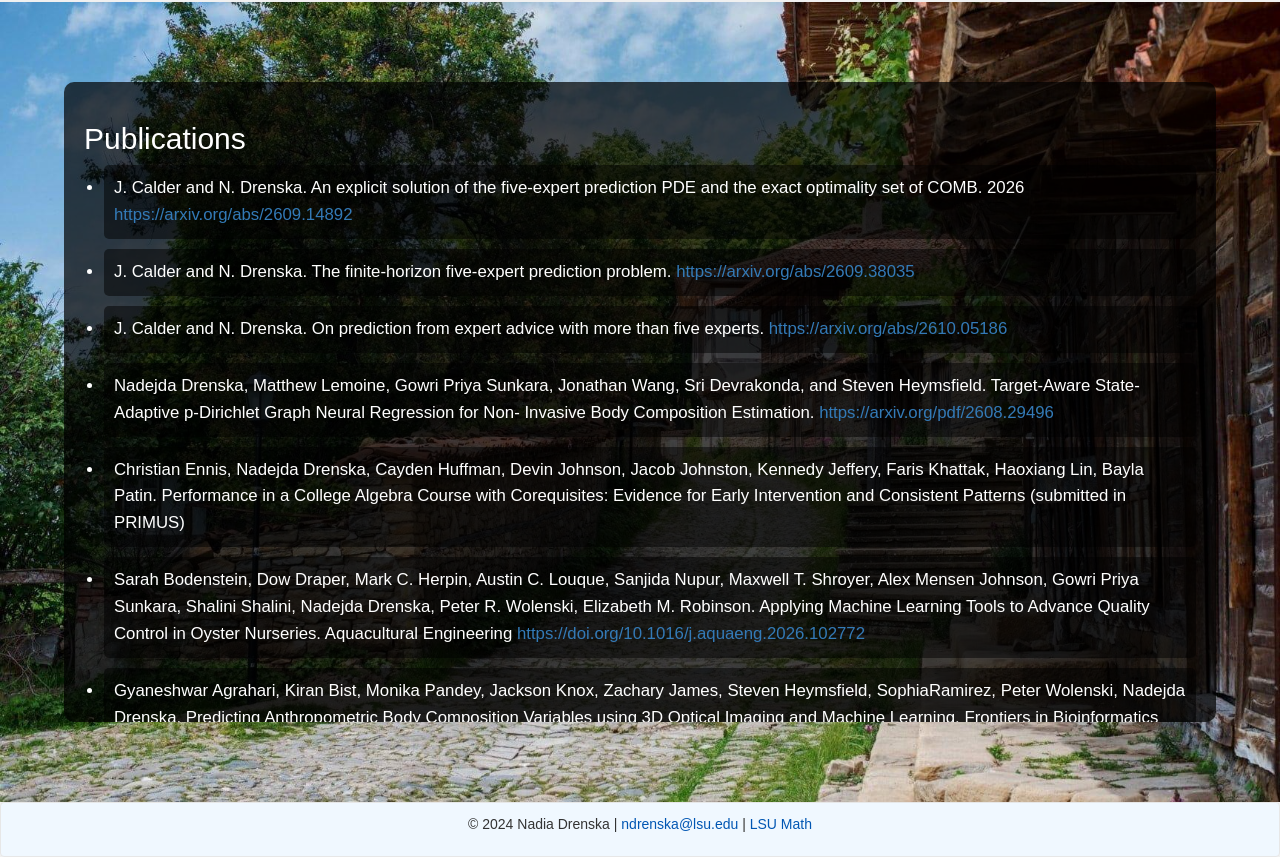
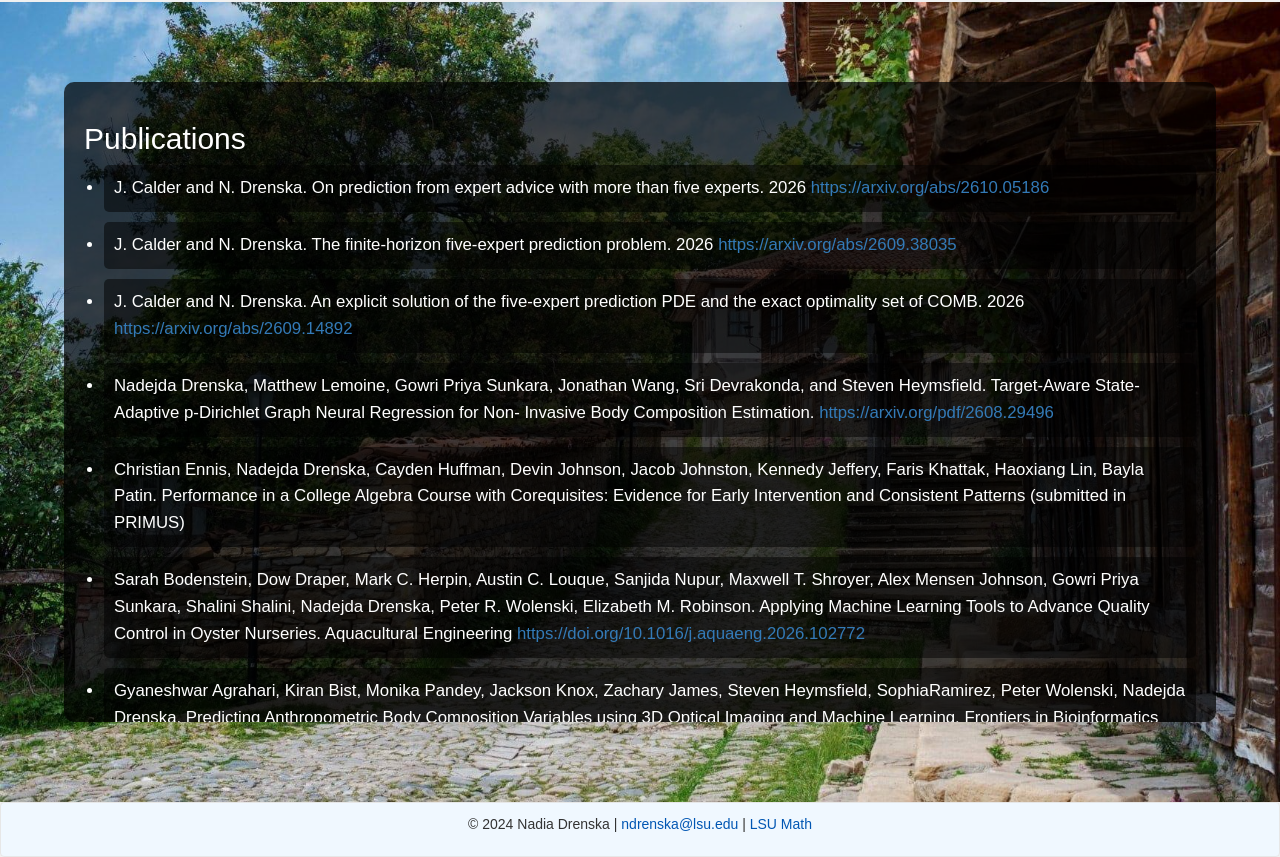
Before and after one commit to NadiaDrenska/website, a website: page research.html in a window 1280 px wide. Shown: the part 957-1814 px from the top of the page. Drawn offline with nearby package versions, Linux system fonts and the light colour scheme.

Commit message:
Update research.html

```diff
--- a/research.html
+++ b/research.html
@@ -180,10 +180,10 @@
             <div class="background-section-content scrollable-list">
                 <h2>Publications</h2>
                 <ul>
+                    <li>J. Calder and N. Drenska.  On prediction from expert advice with more than five experts. 2026 <a href="https://arxiv.org/abs/2610.05186" target="_blank">https://arxiv.org/abs/2610.05186</a></li>
+                    <li>J. Calder and N. Drenska. The finite-horizon five-expert prediction problem. 2026 <a href="https://arxiv.org/abs/2609.38035" target="_blank">https://arxiv.org/abs/2609.38035</a></li>
                     <li>J. Calder and N. Drenska. An explicit solution of the five-expert prediction PDE and the exact optimality set of COMB. 2026
                         <a href="https://arxiv.org/abs/2609.14892" target="_blank">https://arxiv.org/abs/2609.14892</a></li>
-                    <li>J. Calder and N. Drenska. The finite-horizon five-expert prediction problem. <a href="https://arxiv.org/abs/2609.38035" target="_blank">https://arxiv.org/abs/2609.38035</a></li>
-                    <li>J. Calder and N. Drenska.  On prediction from expert advice with more than five experts.  <a href="https://arxiv.org/abs/2610.05186" target="_blank">https://arxiv.org/abs/2610.05186</a></li>
                     <li>Nadejda Drenska, Matthew Lemoine, Gowri Priya Sunkara, Jonathan Wang, Sri Devrakonda, and Steven Heymsfield. Target-Aware State-Adaptive p-Dirichlet Graph Neural Regression for Non-
 Invasive Body Composition Estimation. <a href="https://arxiv.org/pdf/2608.29496" target="_blank">https://arxiv.org/pdf/2608.29496 </a></li>
                     <li>Christian Ennis, Nadejda Drenska, Cayden Huffman, Devin Johnson, Jacob Johnston, Kennedy Jeffery, Faris Khattak, Haoxiang Lin, Bayla Patin. Performance in a College Algebra Course with
```
